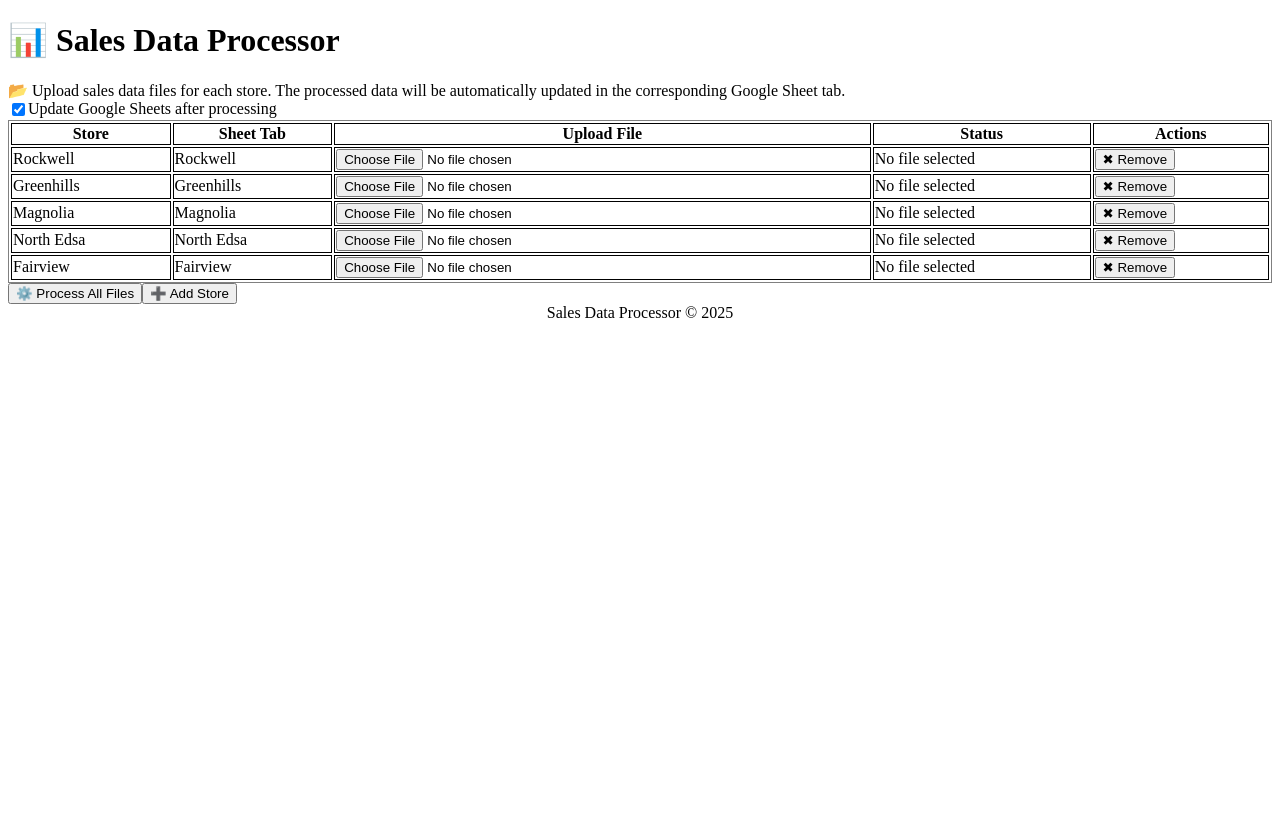
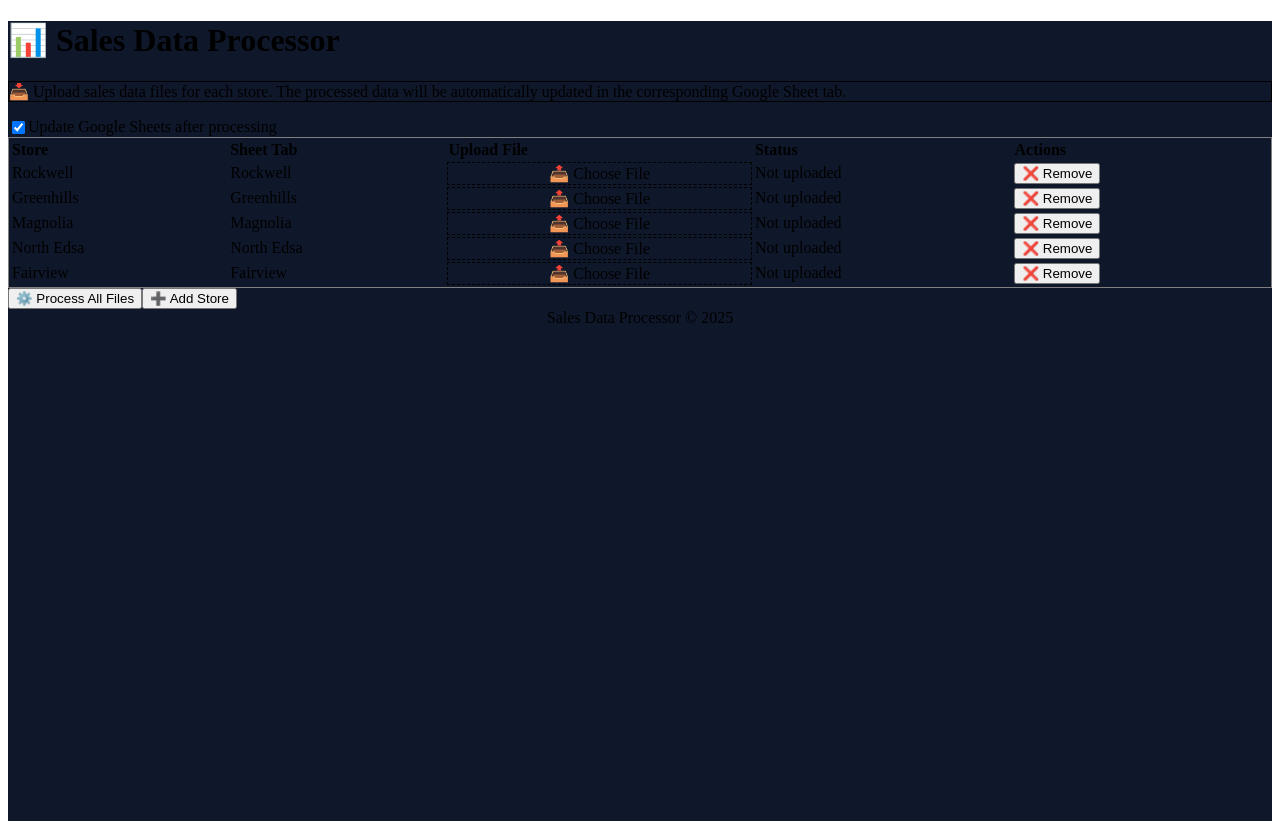
Before and after one commit to SpicyIcy00/DriveSalesTracker, a Next.js app: page / in a window 1280 px wide. Built offline with nearby package versions, Linux system fonts and the light colour scheme.

Commit message:
✅ UI and backend update: improved formatting, status display, and spinner

```diff
--- a/pages/index.js
+++ b/pages/index.js
@@ -1,144 +1,167 @@
-// pages/index.js
-import React, { useState } from 'react';
-import axios from 'axios';
-
-const defaultStores = [
-  { name: 'Rockwell', tab: 'Rockwell' },
-  { name: 'Greenhills', tab: 'Greenhills' },
-  { name: 'Magnolia', tab: 'Magnolia' },
-  { name: 'North Edsa', tab: 'North Edsa' },
-  { name: 'Fairview', tab: 'Fairview' },
-];
+import React, { useState } from "react";
 
 export default function Home() {
-  const [stores, setStores] = useState(defaultStores);
-  const [statuses, setStatuses] = useState({});
-  const [autoUpdate, setAutoUpdate] = useState(true);
+  const [stores, setStores] = useState([
+    { name: "Rockwell", tab: "Rockwell", file: null, status: "Not uploaded" },
+    { name: "Greenhills", tab: "Greenhills", file: null, status: "Not uploaded" },
+    { name: "Magnolia", tab: "Magnolia", file: null, status: "Not uploaded" },
+    { name: "North Edsa", tab: "North Edsa", file: null, status: "Not uploaded" },
+    { name: "Fairview", tab: "Fairview", file: null, status: "Not uploaded" },
+  ]);
 
-  const handleFileChange = (index, file) => {
+  const [loading, setLoading] = useState(false);
+
+  const handleFileChange = (file, index) => {
     const updated = [...stores];
     updated[index].file = file;
     setStores(updated);
-    setStatuses((prev) => ({ ...prev, [index]: 'Ready' }));
+  };
+
+  const handleDrop = (e, index) => {
+    e.preventDefault();
+    const file = e.dataTransfer.files[0];
+    if (file) handleFileChange(file, index);
   };
 
   const processAll = async () => {
-    for (let i = 0; i < stores.length; i++) {
-      const store = stores[i];
-      if (!store.file) continue;
+    setLoading(true);
+    const updatedStores = [...stores];
 
-      setStatuses((prev) => ({ ...prev, [i]: 'Uploading...' }));
+    for (let i = 0; i < updatedStores.length; i++) {
+      const store = updatedStores[i];
+
+      if (!store.file) {
+        updatedStores[i].status = "No file";
+        continue;
+      }
+
       const formData = new FormData();
-      formData.append('store', store.name);
-      formData.append('file', store.file);
+      formData.append("file", store.file);
+      formData.append("sheetTab", store.tab);
 
       try {
-        await axios.post('/api/upload', formData);
-        setStatuses((prev) => ({ ...prev, [i]: '✅ Success' }));
+        const res = await fetch("/api/upload", {
+          method: "POST",
+          body: formData,
+        });
+
+        if (res.ok) {
+          updatedStores[i].status = "Success";
+        } else {
+          updatedStores[i].status = "Failed";
+        }
       } catch (err) {
-        setStatuses((prev) => ({ ...prev, [i]: '❌ Failed' }));
+        updatedStores[i].status = "Failed";
       }
     }
+
+    setStores(updatedStores);
+    setLoading(false);
+  };
+
+  const removeStore = (index) => {
+    const updated = [...stores];
+    updated.splice(index, 1);
+    setStores(updated);
   };
 
   const addStore = () => {
-    const name = prompt('Store name?');
-    const tab = prompt('Google Sheets tab name?');
-    if (name && tab) {
-      setStores([...stores, { name, tab }]);
-    }
-  };
-
-  const deleteStore = (index) => {
-    const updated = [...stores];
-    updated.splice(index, 1);
-    setStores(updated);
-    const newStatuses = { ...statuses };
-    delete newStatuses[index];
-    setStatuses(newStatuses);
+    setStores([
+      ...stores,
+      { name: "", tab: "", file: null, status: "Not uploaded" },
+    ]);
   };
 
   return (
-    <div className="min-h-screen bg-slate-900 text-white px-6 py-10">
-      <h1 className="text-3xl font-bold mb-6">📊 Sales Data Processor</h1>
+    <div className="min-h-screen bg-[#0f172a] text-white py-12 px-4">
+      <div className="max-w-5xl mx-auto">
+        <h1 className="text-3xl font-bold mb-6 flex items-center gap-2">
+          📊 Sales Data Processor
+        </h1>
 
-      <div className="bg-blue-100 text-blue-900 px-6 py-4 rounded mb-6">
-        📂 Upload sales data files for each store. The processed data will be automatically updated in the corresponding Google Sheet tab.
-      </div>
+        <p className="bg-blue-900 p-4 rounded mb-4 text-sm border border-blue-500">
+          📥 Upload sales data files for each store. The processed data will be automatically updated in the corresponding Google Sheet tab.
+        </p>
 
-      <div className="mb-4">
-        <label className="inline-flex items-center space-x-2">
-          <input
-            type="checkbox"
-            checked={autoUpdate}
-            onChange={() => setAutoUpdate(!autoUpdate)}
-            className="form-checkbox text-indigo-600"
-          />
+        <label className="flex items-center gap-2 mb-4">
+          <input type="checkbox" checked readOnly />
           <span>Update Google Sheets after processing</span>
         </label>
-      </div>
 
-      <div className="overflow-x-auto">
-        <table className="min-w-full text-sm border border-slate-700 rounded overflow-hidden">
-          <thead className="bg-slate-800">
+        <table className="w-full table-auto text-sm border border-gray-500 mb-4">
+          <thead className="bg-gray-700">
             <tr>
-              <th className="p-2 border border-slate-700">Store</th>
-              <th className="p-2 border border-slate-700">Sheet Tab</th>
-              <th className="p-2 border border-slate-700">Upload File</th>
-              <th className="p-2 border border-slate-700">Status</th>
-              <th className="p-2 border border-slate-700">Actions</th>
+              <th className="px-4 py-2 text-left">Store</th>
+              <th className="px-4 py-2 text-left">Sheet Tab</th>
+              <th className="px-4 py-2 text-left">Upload File</th>
+              <th className="px-4 py-2 text-left">Status</th>
+              <th className="px-4 py-2 text-left">Actions</th>
             </tr>
           </thead>
           <tbody>
             {stores.map((store, index) => (
-              <tr
-                key={index}
-                className={`${index % 2 === 0 ? 'bg-slate-800' : 'bg-slate-700'}`}
+              <tr key={index} className="border-t border-gray-600">
+                <td className="px-4 py-2">{store.name}</td>
+                <td className="px-4 py-2">{store.tab}</td>
+                <td
+                  className="px-4 py-2 border border-dashed border-gray-400 rounded text-center cursor-pointer"
+                  onDragOver={(e) => e.preventDefault()}
+                  onDrop={(e) => handleDrop(e, index)}
                 >
-                <td className="p-2 border border-slate-700">{store.name}</td>
-                <td className="p-2 border border-slate-700">{store.tab}</td>
-                <td className="p-2 border border-slate-700">
                   <input
                     type="file"
-                    onChange={(e) => handleFileChange(index, e.target.files[0])}
-                    className="w-full text-white"
+                    className="hidden"
+                    id={`file-${index}`}
+                    onChange={(e) =>
+                      handleFileChange(e.target.files[0], index)
+                    }
                   />
+                  <label htmlFor={`file-${index}`} className="cursor-pointer">
+                    📤 {store.file ? store.file.name : "Choose File"}
+                  </label>
                 </td>
-                <td className="p-2 border border-slate-700">
-                  {statuses[index] || 'No file selected'}
+                <td className="px-4 py-2">
+                  {store.status === "Success" ? "✅" : store.status === "Failed" ? "❌ Failed" : store.status}
                 </td>
-                <td className="p-2 border border-slate-700">
+                <td className="px-4 py-2">
                   <button
-                    onClick={() => deleteStore(index)}
-                    className="bg-red-600 hover:bg-red-700 text-white px-3 py-1 rounded"
+                    onClick={() => removeStore(index)}
+                    className="bg-red-600 hover:bg-red-700 px-3 py-1 rounded text-white"
                   >
-                    ✖ Remove
+                    ❌ Remove
                   </button>
                 </td>
               </tr>
             ))}
           </tbody>
         </table>
-      </div>
 
-      <div className="mt-6 flex gap-4">
+        <div className="flex items-center gap-4">
           <button
             onClick={processAll}
-          className="bg-indigo-600 hover:bg-indigo-700 px-6 py-2 rounded text-white font-semibold"
+            disabled={loading}
+            className={`px-6 py-2 rounded font-medium flex items-center gap-2 ${
+              loading ? "bg-gray-500 cursor-wait" : "bg-indigo-600 hover:bg-indigo-700"
+            }`}
           >
-          ⚙️ Process All Files
+            ⚙️ {loading ? "Processing..." : "Process All Files"}
+            {loading && (
+              <span className="animate-spin inline-block w-4 h-4 border-2 border-white border-t-transparent rounded-full"></span>
+            )}
           </button>
+
           <button
             onClick={addStore}
-          className="bg-green-600 hover:bg-green-700 px-4 py-2 rounded text-white font-semibold"
+            className="bg-green-600 hover:bg-green-700 px-6 py-2 rounded font-medium text-white"
           >
             ➕ Add Store
           </button>
         </div>
 
-      <footer className="mt-10 text-sm text-center text-gray-500">
+        <footer className="text-center mt-16 text-gray-400 text-sm">
           Sales Data Processor © 2025
         </footer>
       </div>
+    </div>
   );
 }
```
Also changed, not shown: pages/api/upload.js (+26 -20 lines). Lines whose indentation alone changed are shown as unchanged.
